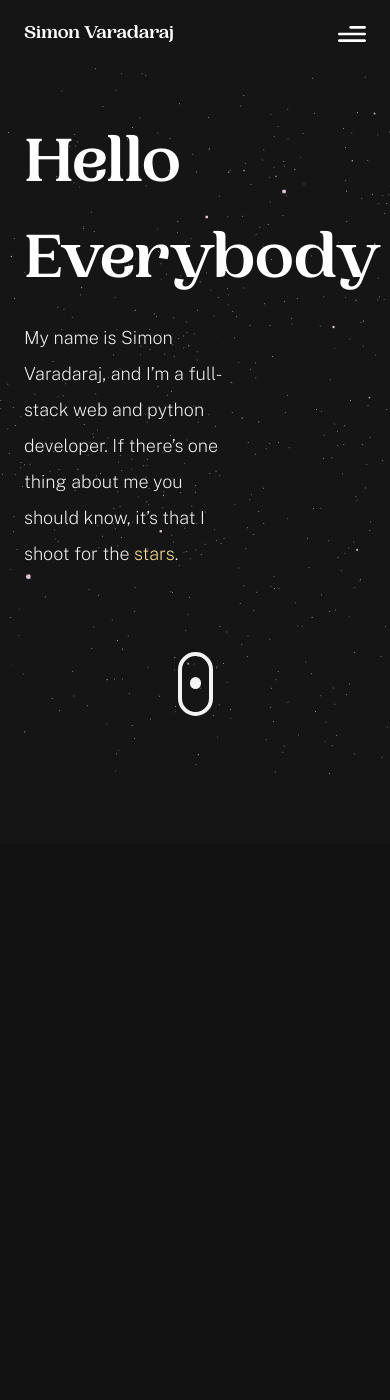
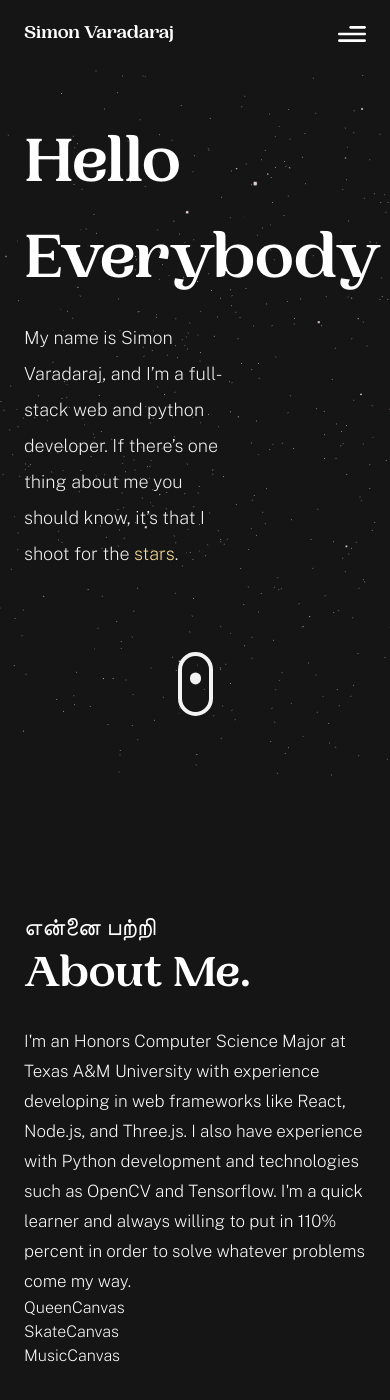
Before and after one commit to simonvaradaraj/true_portfolio_one, a React (Vite) app: page / in a window 390 px wide. Shown: the top 1400 px of the page. Before the commit the page ends 844 px from the top, so only its background shows below. Built offline with nearby package versions, Linux system fonts and the light colour scheme.

Commit message:
about me skeleton is complete

```diff
--- a/src/App.jsx
+++ b/src/App.jsx
@@ -1,5 +1,5 @@
 import { BrowserRouter } from "react-router-dom"
-import {Navbar, Hero, StarsCanvas} from "./components"
+import {Navbar, Hero, StarsCanvas, About} from "./components"
 
 function App() {
 
@@ -11,6 +11,7 @@ function App() {
           <Hero/>
           <StarsCanvas />
         </div>
+        <About/>
       </div>
     </BrowserRouter>
   )
--- a/src/components/About.jsx
+++ b/src/components/About.jsx
@@ -1,9 +1,29 @@
 import React from 'react'
+
+import { motion } from 'framer-motion'
+
+import {fadeIn, textVariant } from '../utils/motion'
+import { QueenCanvas, SkateCanvas, MusicCanvas } from './canvas'
+import { SectionWrapper } from '../hoc'
 
 const About = () => {
   return (
-    <div>About</div>
+    <>
+      <motion.div variants={textVariant()}>
+        <p className="text-[24px]">என்னை பற்றி</p>
+        <h2 className="font-pp text-[44px]">About Me.</h2>
+      </motion.div>
+
+      <motion.p variants={fadeIn("", "", .1, 1)}
+          className='mt-4 text-secondary text-[17px] max-w-3xl leading-[30px]'>
+        I'm an Honors Computer Science Major at Texas A&M University with experience developing in web frameworks like React, Node.js, and Three.js. I also have experience with Python development and technologies such as OpenCV and Tensorflow. I'm a quick learner and always willing to put in 110% percent in order to solve whatever problems come my way.
+      </motion.p>
+
+      <QueenCanvas/>
+      <SkateCanvas/>
+      <MusicCanvas/>
+    </>
   )
 }
 
-export default About
+export default SectionWrapper(About, 'about')
--- /dev/null
+++ b/src/hoc/SectionWrapper.jsx
@@ -0,0 +1,23 @@
+import React from 'react'
+import { motion } from 'framer-motion'
+import { staggerContainer } from '../utils/motion'
+
+const SectionWrapper = (Component, idName) =>
+  function HOC() {
+    return (
+        <motion.section
+            variants={staggerContainer()}
+            initial="hidden"
+            whileInView="show"
+            viewport={{once: true, amount: .25}}
+            className={`sm:px-16 px-6 sm:py-16 py-10 max-w-7xl mx-auto relative z-0`}>
+                <span className='hash-span' id={idName}>
+                    &nbsp;
+                </span>
+            <Component/>
+        </motion.section>
+    )
+  }
+
+
+export default SectionWrapper
--- /dev/null
+++ b/src/hoc/index.js
@@ -0,0 +1,3 @@
+import SectionWrapper from "./SectionWrapper";
+
+export {SectionWrapper}
--- /dev/null
+++ b/src/utils/motion.js
@@ -0,0 +1,88 @@
+export const textVariant = (delay) => {
+    return {
+      hidden: {
+        y: -50,
+        opacity: 0,
+      },
+      show: {
+        y: 0,
+        opacity: 1,
+        transition: {
+          type: "spring",
+          duration: 1.25,
+          delay: delay,
+        },
+      },
+    };
+  };
+
+  export const fadeIn = (direction, type, delay, duration) => {
+    return {
+      hidden: {
+        x: direction === "left" ? 100 : direction === "right" ? -100 : 0,
+        y: direction === "up" ? 100 : direction === "down" ? -100 : 0,
+        opacity: 0,
+      },
+      show: {
+        x: 0,
+        y: 0,
+        opacity: 1,
+        transition: {
+          type: type,
+          delay: delay,
+          duration: duration,
+          ease: "easeOut",
+        },
+      },
+    };
+  };
+
+  export const zoomIn = (delay, duration) => {
+    return {
+      hidden: {
+        scale: 0,
+        opacity: 0,
+      },
+      show: {
+        scale: 1,
+        opacity: 1,
+        transition: {
+          type: "tween",
+          delay: delay,
+          duration: duration,
+          ease: "easeOut",
+        },
+      },
+    };
+  };
+
+  export const slideIn = (direction, type, delay, duration) => {
+    return {
+      hidden: {
+        x: direction === "left" ? "-100%" : direction === "right" ? "100%" : 0,
+        y: direction === "up" ? "100%" : direction === "down" ? "100%" : 0,
+      },
+      show: {
+        x: 0,
+        y: 0,
+        transition: {
+          type: type,
+          delay: delay,
+          duration: duration,
+          ease: "easeOut",
+        },
+      },
+    };
+  };
+
+  export const staggerContainer = (staggerChildren, delayChildren) => {
+    return {
+      hidden: {},
+      show: {
+        transition: {
+          staggerChildren: staggerChildren,
+          delayChildren: delayChildren || 0,
+        },
+      },
+    };
+  };
```
